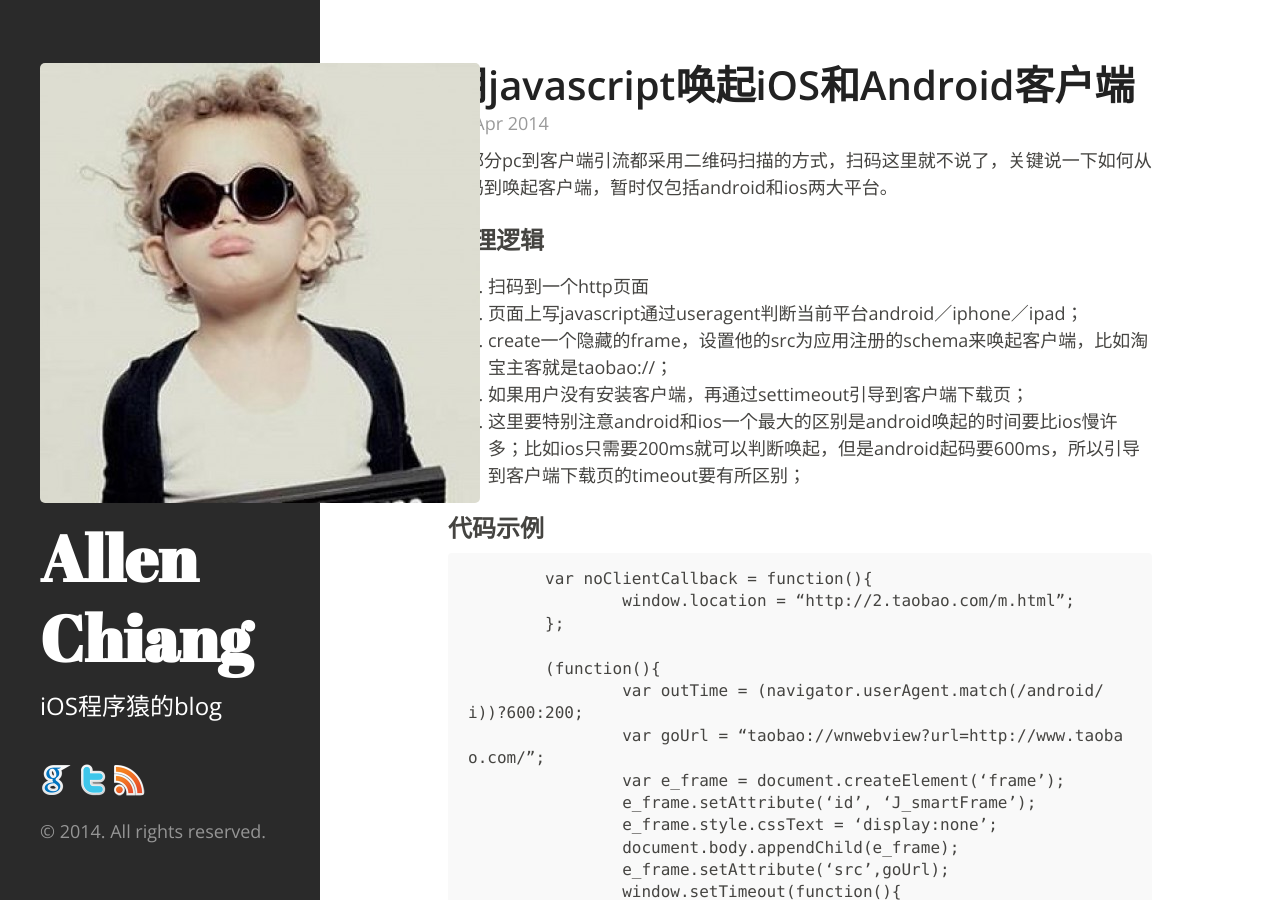
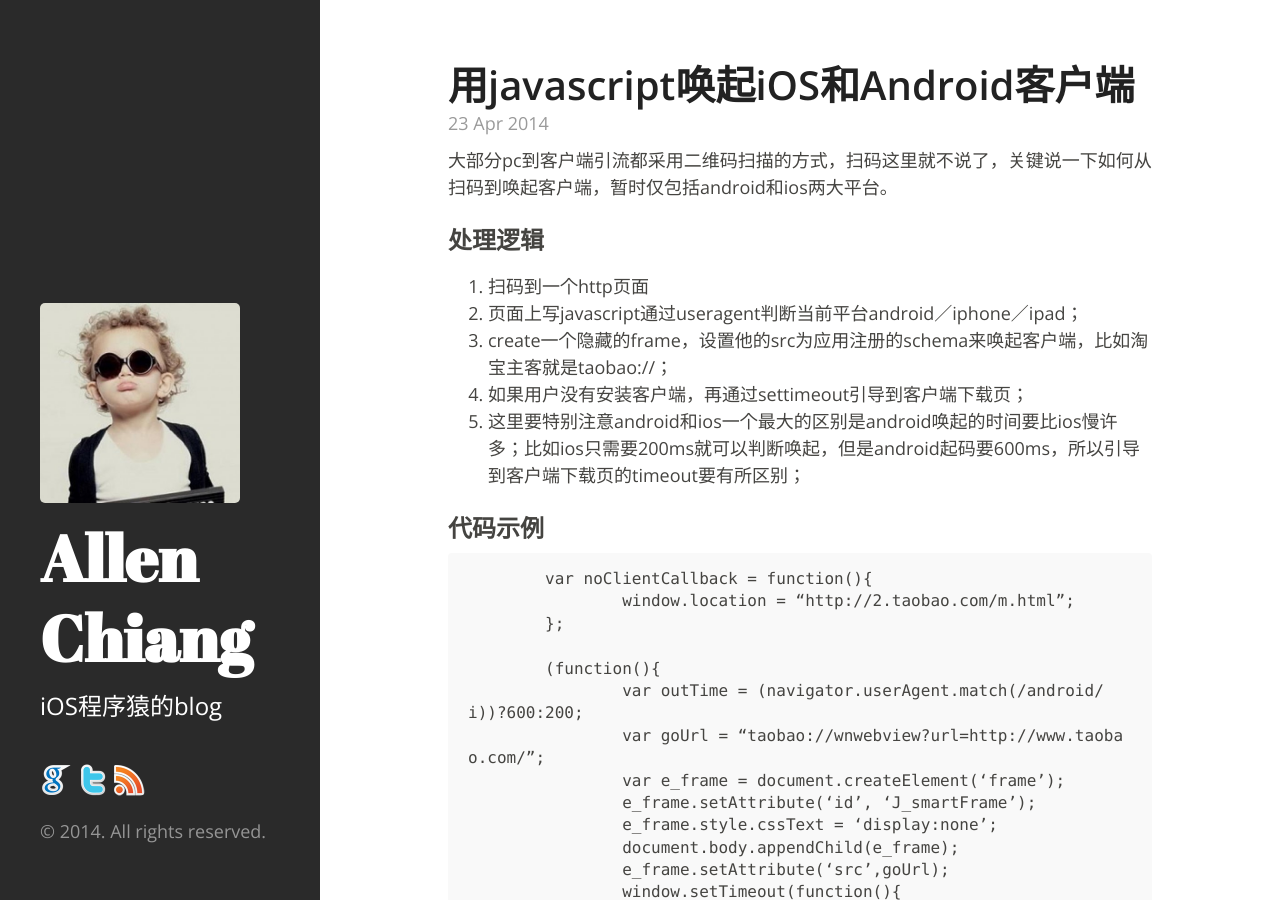
Before and after one commit to allenzerg001/AllenChiangBlog, a Jekyll site: the page built from index.html, in a window 1280 px wide and 900 px high. Built offline with Jekyll 4.4.1, drawn with Linux system fonts in a browser that asks for light colours; Markdown is read by kramdown in place of the engine named in the settings; the list of posts is cut into pages by our own code.

Commit message:
icon size

```diff
--- a/_layouts/default.html
+++ b/_layouts/default.html
@@ -7,7 +7,7 @@
 
     <header class="masthead">
       <div class="masthead-inner">
-        <img src="{{site.url}}/public/images/touxiang.jpeg"/>
+        <img width="200" height="200" src="{{site.url}}/public/images/touxiang.jpeg"/>
         <a href="{{site.url}}"><h1>{{ site.title }}</h1></a>
         <p class="lead">{{ site.description }}</p>
 
```
